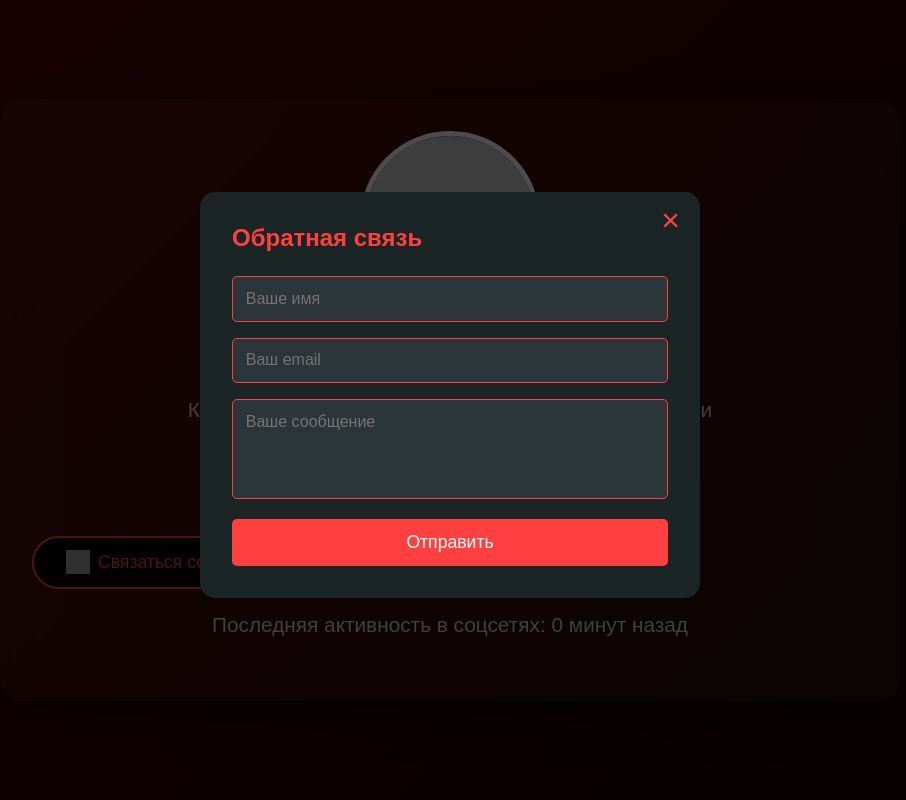
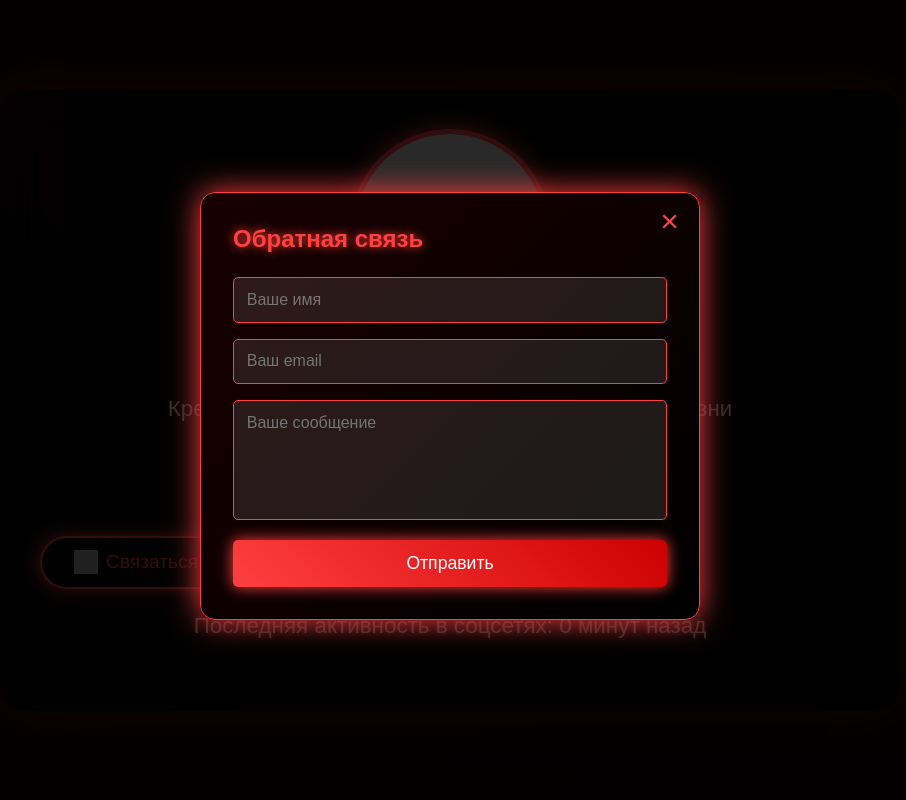
Before and after one commit to kriperizminecraft/Vizitka, a plain HTML site: page index.html in a window 1280 px wide. Both pictures are taken after a click on the button "Связаться со мной". Shown: the whole page, without its empty margins (190-1096 px from the left). Drawn offline with Linux system fonts and the light colour scheme; grey boxes are pictures that could not be loaded; placeholder pictures from the web are drawn by us.

Commit message:
Update styles.css

```diff
--- a/styles.css
+++ b/styles.css
@@ -2,7 +2,7 @@
     margin: 0;
     padding: 0;
     box-sizing: border-box;
-    font-family: 'Arial', sans-serif;
+    font-family: 'Poppins', sans-serif;
 }
 
 body {
@@ -10,11 +10,11 @@ body {
     display: flex;
     justify-content: center;
     align-items: center;
-    background: linear-gradient(135deg, #8B0000, #000000);
+    background: linear-gradient(135deg, #1a0000, #000);
     background-size: 200% 200%;
     color: #fff;
-    overflow-x: hidden;
-    animation: gradientShift 15s ease infinite;
+    overflow: hidden;
+    animation: gradientShift 10s ease infinite;
 }
 
 @keyframes gradientShift {
@@ -23,41 +23,69 @@ body {
     100% { background-position: 0% 50%; }
 }
 
+.particles {
+    position: fixed;
+    top: 0;
+    left: 0;
+    width: 100%;
+    height: 100%;
+    pointer-events: none;
+}
+
+.particle {
+    position: absolute;
+    width: 4px;
+    height: 4px;
+    background: #FF4040;
+    border-radius: 50%;
+    opacity: 0.5;
+    animation: float 5s infinite ease-in-out;
+}
+
+@keyframes float {
+    0%, 100% { transform: translateY(0); opacity: 0.5; }
+    50% { transform: translateY(-20px); opacity: 0.8; }
+}
+
 .container {
     max-width: 900px;
     width: 90%;
-    padding: 2rem;
-    background: rgba(255, 255, 255, 0.05);
-    border-radius: 20px;
-    backdrop-filter: blur(15px);
-    box-shadow: 0 10px 40px rgba(0, 0, 0, 0.5);
+    padding: 2.5rem;
+    background: rgba(10, 10, 10, 0.7);
+    border-radius: 25px;
+    backdrop-filter: blur(20px);
+    box-shadow: 0 0 50px rgba(255, 64, 64, 0.3);
     text-align: center;
+    position: relative;
+    z-index: 1;
+}
+
+.avatar-wrapper {
+    perspective: 1000px;
+    margin: 0 auto 1.5rem;
 }
 
 .avatar {
-    width: 180px;
-    height: 180px;
+    width: 200px;
+    height: 200px;
     border-radius: 50%;
     object-fit: cover;
-    margin: 0 auto 1.5rem;
-    border: 5px solid #fff;
-    transition: transform 0.3s ease;
-}
-
-.avatar:hover {
-    transform: scale(1.1);
+    border: 5px solid #FF4040;
+    box-shadow: 0 0 20px #FF4040;
+    transition: transform 0.5s ease;
 }
 
 h1 {
-    font-size: 2.8rem;
+    font-size: 3rem;
     margin-bottom: 0.5rem;
-    color: #FF4040;
+    color: #fff;
+    text-shadow: 0 0 10px #FF4040, 0 0 20px #FF4040;
 }
 
 p {
-    font-size: 1.3rem;
+    font-size: 1.4rem;
     margin-bottom: 2rem;
-    color: #D3D3D3;
+    color: #FFD1D1;
 }
 
 .social-links {
@@ -71,18 +99,19 @@ p {
 .social-btn {
     display: flex;
     align-items: center;
-    padding: 0.8rem 1.8rem;
-    background: #FF4040;
+    padding: 0.8rem 2rem;
+    background: linear-gradient(45deg, #FF4040, #CC0000);
     color: #fff;
     text-decoration: none;
     border-radius: 50px;
-    font-weight: bold;
+    font-weight: 600;
+    box-shadow: 0 0 15px #FF4040;
     transition: transform 0.3s, box-shadow 0.3s;
 }
 
 .social-btn:hover {
     transform: translateY(-5px);
-    box-shadow: 0 5px 20px rgba(255, 64, 64, 0.5);
+    box-shadow: 0 0 25px #FF4040;
 }
 
 .social-btn img {
@@ -97,13 +126,20 @@ p {
     justify-content: center;
     gap: 0.5rem;
     padding: 0.8rem 2rem;
-    background: #000;
+    background: transparent;
     color: #FF4040;
     border: 2px solid #FF4040;
     border-radius: 50px;
-    font-size: 1.1rem;
+    font-size: 1.2rem;
     cursor: pointer;
-    transition: background 0.3s, color 0.3s;
+    box-shadow: 0 0 15px #FF4040;
+    transition: all 0.3s;
+}
+
+.contact-btn:hover {
+    background: #FF4040;
+    color: #fff;
+    box-shadow: 0 0 25px #FF4040;
 }
 
 .contact-btn img {
@@ -111,15 +147,11 @@ p {
     height: 24px;
 }
 
-.contact-btn:hover {
-    background: #FF4040;
-    color: #fff;
-}
-
 .activity-timer {
     margin-top: 1.5rem;
-    font-size: 1.1rem;
-    color: #D3D3D3;
+    font-size: 1.2rem;
+    color: #FFD1D1;
+    text-shadow: 0 0 5px #FF4040;
 }
 
 /* Модальное окно */
@@ -130,10 +162,10 @@ p {
     left: 0;
     width: 100%;
     height: 100%;
-    background: rgba(0, 0, 0, 0.7);
+    background: rgba(0, 0, 0, 0.8);
     z-index: 1000;
     opacity: 0;
-    transition: opacity 0.3s ease;
+    transition: opacity 0.4s ease;
 }
 
 .modal.show {
@@ -141,15 +173,17 @@ p {
 }
 
 .modal-content {
-    background: #1C2526;
+    background: linear-gradient(135deg, #1a0000, #000);
     margin: 15% auto;
     padding: 2rem;
     border-radius: 15px;
     width: 90%;
     max-width: 500px;
     position: relative;
+    border: 1px solid #FF4040;
+    box-shadow: 0 0 30px #FF4040;
     transform: translateY(-50px);
-    transition: transform 0.3s ease;
+    transition: transform 0.4s ease;
 }
 
 .modal.show .modal-content {
@@ -173,6 +207,7 @@ p {
 .modal-content h2 {
     margin-bottom: 1.5rem;
     color: #FF4040;
+    text-shadow: 0 0 10px #FF4040;
 }
 
 form input, form textarea {
@@ -181,49 +216,51 @@ form input, form textarea {
     margin-bottom: 1rem;
     border: 1px solid #FF4040;
     border-radius: 5px;
-    background: #2C3539;
+    background: rgba(255, 255, 255, 0.1);
     color: #fff;
     font-size: 1rem;
 }
 
 form textarea {
-    height: 100px;
+    height: 120px;
     resize: none;
 }
 
 form button {
     width: 100%;
     padding: 0.8rem;
-    background: #FF4040;
+    background: linear-gradient(45deg, #FF4040, #CC0000);
     color: #fff;
     border: none;
     border-radius: 5px;
     font-size: 1.1rem;
     cursor: pointer;
-    transition: background 0.3s;
+    box-shadow: 0 0 15px #FF4040;
+    transition: all 0.3s;
 }
 
 form button:hover {
-    background: #CC0000;
+    background: linear-gradient(45deg, #CC0000, #FF4040);
+    box-shadow: 0 0 25px #FF4040;
 }
 
 /* Адаптивность */
 @media (max-width: 600px) {
     h1 {
-        font-size: 2rem;
+        font-size: 2.2rem;
     }
 
     p {
-        font-size: 1.1rem;
+        font-size: 1.2rem;
     }
 
     .avatar {
-        width: 140px;
-        height: 140px;
+        width: 150px;
+        height: 150px;
     }
 
     .social-btn {
-        padding: 0.6rem 1.4rem;
+        padding: 0.6rem 1.5rem;
         font-size: 0.9rem;
     }
 
@@ -236,4 +273,9 @@ form button:hover {
         margin: 20% auto;
         padding: 1.5rem;
     }
+
+    .particle {
+        width: 3px;
+        height: 3px;
+    }
 }
```
